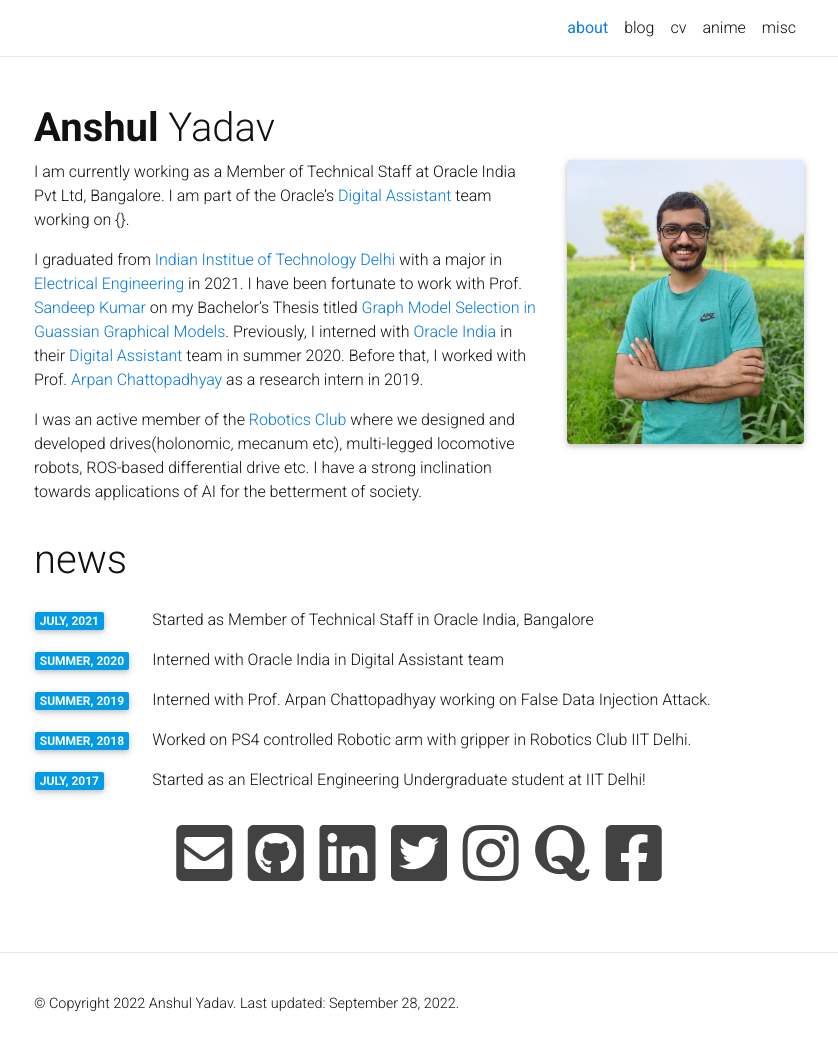
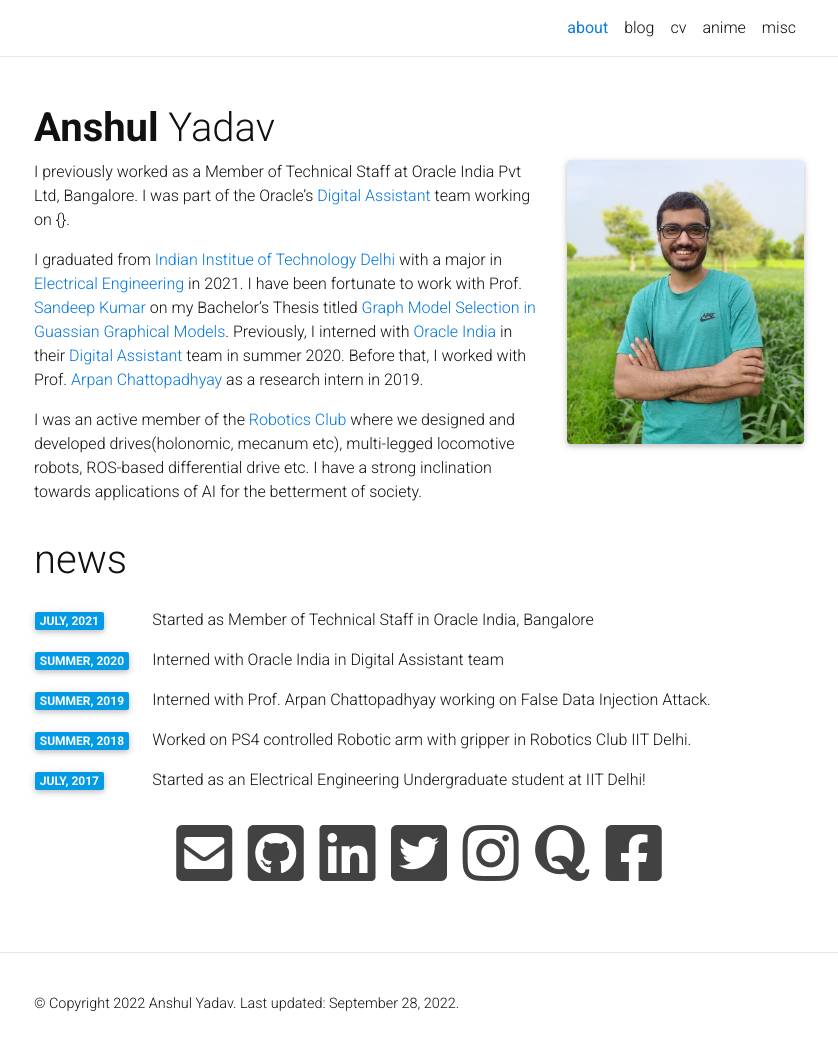
Before and after one commit to anomic1911/anshul3899.github.io, a Jekyll site: the page built from _pages/about.md, in a window 1280 px wide and 1055 px high. Shown: the top 1050 px of the window, without its empty margins (221-1059 px from the left). Built offline with Jekyll 4.4.1, drawn with Linux system fonts in a browser that asks for light colours; nearby versions of some CDN libraries; a style sheet for code colours, icons or effects is not loaded.

Commit message:
updated job status in about page

```diff
--- a/_pages/about.md
+++ b/_pages/about.md
@@ -12,7 +12,7 @@ news: true
 social: true
 ---
 
-I am currently working as a Member of Technical Staff at Oracle India Pvt Ltd, Bangalore. I am part of the Oracle's [Digital Assistant](https://www.oracle.com/in/chatbots/) team working on {}.
+I previously worked as a Member of Technical Staff at Oracle India Pvt Ltd, Bangalore. I was part of the Oracle's [Digital Assistant](https://www.oracle.com/in/chatbots/) team working on {}.
 
 I graduated from [Indian Institue of Technology Delhi](http://www.iitd.ac.in/) with a major in [Electrical Engineering](http://ee.iitd.ernet.in/) in 2021. I have been fortunate to work with Prof. [Sandeep Kumar](https://sites.google.com/view/sandeepkr/) on my Bachelor's Thesis titled [Graph Model Selection in Guassian Graphical Models](https://github.com/anshul3899/thesis). Previously, I interned with [Oracle India](https://www.oracle.com/in/index.html) in their [Digital Assistant](https://www.oracle.com/in/application-development/cloud-services/digital-assistant/) team in summer 2020. Before that, I worked with Prof. [Arpan Chattopadhyay](https://sites.google.com/site/arpanchattop/) as a research intern in 2019.
 
```
